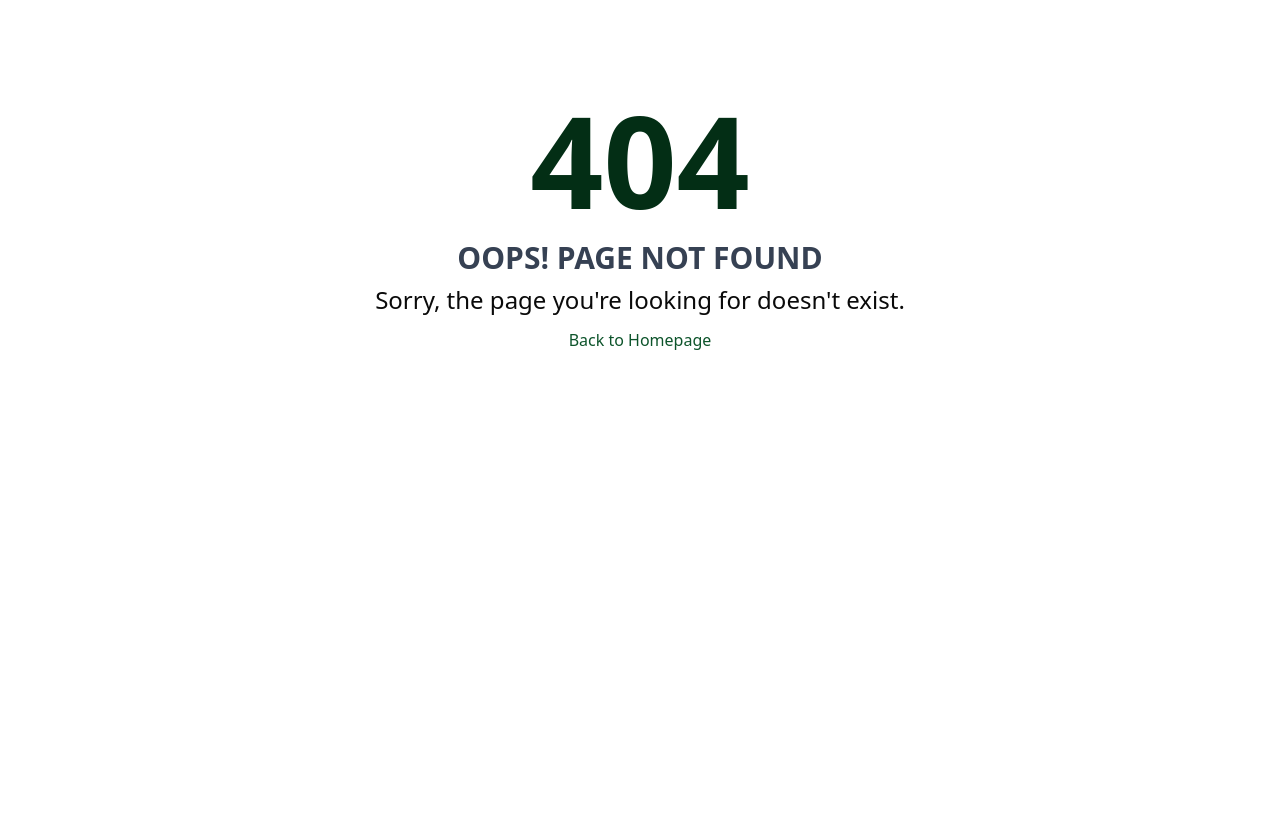
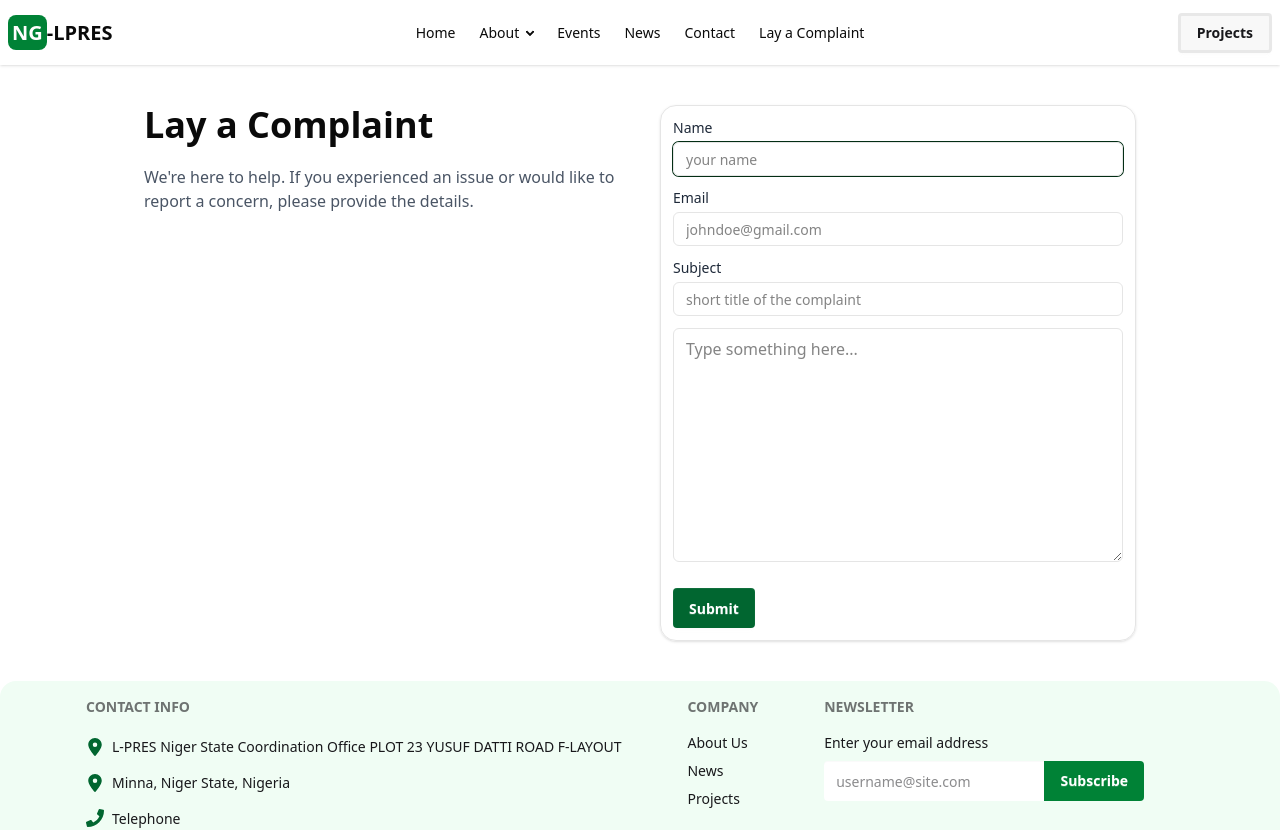
Before and after one commit to samimkabiru/lpres-niger, a React (Vite) app: page /complaint in a window 1280 px wide. Before the commit this address had no page. Shown: the top 830 px of the page. Before the commit the page ends 800 px from the top, so only its background shows below. Built offline with nearby package versions, Linux system fonts and the light colour scheme.

Commit message:
Build the Complaint page.

```diff
--- a/src/components/NavBar.tsx
+++ b/src/components/NavBar.tsx
@@ -14,7 +14,7 @@ const NavBar = () => {
     { name: 'Events', path: '/events' },
     { name: 'News', path: '/news' },
     { name: 'Contact', path: 'contact' },
-    { name: 'Lay a Complaint', path: '#' },
+    { name: 'Lay a Complaint', path: '/complaint' },
   ];
 
   return (
--- /dev/null
+++ b/src/components/ui/sonner.tsx
@@ -0,0 +1,38 @@
+import {
+  CircleCheckIcon,
+  InfoIcon,
+  Loader2Icon,
+  OctagonXIcon,
+  TriangleAlertIcon,
+} from "lucide-react"
+import { useTheme } from "next-themes"
+import { Toaster as Sonner, type ToasterProps } from "sonner"
+
+const Toaster = ({ ...props }: ToasterProps) => {
+  const { theme = "system" } = useTheme()
+
+  return (
+    <Sonner
+      theme={theme as ToasterProps["theme"]}
+      className="toaster group"
+      icons={{
+        success: <CircleCheckIcon className="size-4" />,
+        info: <InfoIcon className="size-4" />,
+        warning: <TriangleAlertIcon className="size-4" />,
+        error: <OctagonXIcon className="size-4" />,
+        loading: <Loader2Icon className="size-4 animate-spin" />,
+      }}
+      style={
+        {
+          "--normal-bg": "var(--popover)",
+          "--normal-text": "var(--popover-foreground)",
+          "--normal-border": "var(--border)",
+          "--border-radius": "var(--radius)",
+        } as React.CSSProperties
+      }
+      {...props}
+    />
+  )
+}
+
+export { Toaster }
--- a/src/main.tsx
+++ b/src/main.tsx
@@ -3,9 +3,11 @@ import { createRoot } from 'react-dom/client';
 import { RouterProvider } from 'react-router-dom';
 import './index.css';
 import router from './routes.tsx';
+import { Toaster } from 'sonner';
 
 createRoot(document.getElementById('root')!).render(
   <StrictMode>
     <RouterProvider router={router} />
+    <Toaster />
   </StrictMode>
 );
--- /dev/null
+++ b/src/pages/ComplaintPage.tsx
@@ -0,0 +1,141 @@
+import { zodResolver } from '@hookform/resolvers/zod';
+import { useForm } from 'react-hook-form';
+import { toast } from 'sonner';
+import { z } from 'zod';
+
+interface FormField {
+  label: 'name' | 'email' | 'subject' | 'description';
+  id: string;
+  type: string;
+  placeholder: string;
+}
+
+const schema = z.object({
+  name: z
+    .string()
+    .min(5, 'name cannot be less than 5 characters.')
+    .max(20, 'name must not exceed 20 characters.'),
+  email: z
+    .email('please enter a valid email address')
+    .min(10)
+    .max(40, 'cannot be more than 40 characters.'),
+  subject: z
+    .string()
+    .min(10, 'subject must be at least 10 characters.')
+    .max(40, 'subject cannot exceed 40 characters'),
+  description: z
+    .string()
+    .min(20, 'description is too short.')
+    .max(500, 'description cannot exceed 500 characters'),
+});
+
+type ComplaintFormData = z.infer<typeof schema>;
+
+const ComplaintPage = () => {
+  const {
+    register,
+    formState: { errors },
+    reset,
+    handleSubmit,
+  } = useForm<ComplaintFormData>({ resolver: zodResolver(schema) });
+  console.log(errors);
+  const formFields: FormField[] = [
+    {
+      label: 'name',
+      id: 'name',
+      type: 'text',
+      placeholder: 'your name',
+    },
+    {
+      label: 'email',
+      id: 'email',
+      type: 'email',
+      placeholder: 'johndoe@gmail.com',
+    },
+    {
+      label: 'subject',
+      id: 'subject',
+      type: 'text',
+      placeholder: 'short title of the complaint',
+    },
+    {
+      label: 'description',
+      id: 'description',
+      type: 'text',
+      placeholder: 'type your complaint here...',
+    },
+  ];
+
+  return (
+    <div className="px-4 py-10 grid gap-10 max-w-[1024px] mx-auto md:grid-cols-2">
+      <div>
+        <h1 className="text-2xl font-semibold mb-5 md:text-4xl">
+          Lay a Complaint
+        </h1>
+        <p className="text-gray-600">
+          We're here to help. If you experienced an issue or would like to
+          report a concern, please provide the details.
+        </p>
+      </div>
+
+      <form
+        className="shadow border rounded-2xl p-3 max-w-lg w-full"
+        noValidate
+        onSubmit={handleSubmit((data) => {
+          console.log(data);
+          toast('Your complaint has been submitted.');
+          reset();
+        })}
+      >
+        {formFields.map((field) =>
+          field.label === 'description' ? (
+            <div key={field.id} className="mb-5">
+              <textarea
+                rows={9}
+                {...register(field.label)}
+                className="border w-full rounded-sm px-3 py-2 outline-0 focus:ring-1 focus:ring-green-950 hover:shadow-sm"
+                id="complaint"
+                placeholder="Type something here..."
+              ></textarea>
+              {errors[field.label] && (
+                <p className="text-red-700 text-xs">
+                  {errors[field.label]?.message}
+                </p>
+              )}
+            </div>
+          ) : (
+            <div key={field.id} className="mb-3">
+              <label
+                htmlFor={field.id}
+                className="block text-sm text-gray-800 mb-1 capitalize"
+              >
+                {field.label}
+              </label>{' '}
+              <input
+                autoFocus={field.label === 'name' && true}
+                {...register(field.label)}
+                className="border placeholder:text-sm px-3 py-1 rounded-sm outline-0 focus:ring-1 focus:ring-green-950 hover:shadow-sm transition-all duration-300 w-full"
+                type={field.type}
+                placeholder={field.placeholder}
+              />
+              {errors[field.label] && (
+                <p className="text-red-700 text-xs">
+                  {errors[field.label]?.message}
+                </p>
+              )}
+            </div>
+          )
+        )}
+
+        <button
+          type="submit"
+          className="btn border-0 bg-green-800 text-white hover:bg-green-950"
+        >
+          Submit
+        </button>
+      </form>
+    </div>
+  );
+};
+
+export default ComplaintPage;
--- a/src/routes.tsx
+++ b/src/routes.tsx
@@ -11,6 +11,7 @@ import Errorpage from './pages/Errorpage';
 import FAQSpage from './pages/FAQSpage';
 import ProjectsDetailspage from './pages/ProjectDetailspage';
 import NewsDetailspage from './pages/NewsDetailspage';
+import ComplaintPage from './pages/ComplaintPage';
 
 const router = createBrowserRouter([
   {
@@ -28,6 +29,7 @@ const router = createBrowserRouter([
       { path: 'projects/:id', element: <ProjectsDetailspage /> },
       { path: 'news/:id', element: <NewsDetailspage /> },
       { path: 'faqs', element: <FAQSpage /> },
+      { path: 'complaint', element: <ComplaintPage /> },
     ],
   },
 ]);
```
Also changed, not shown: package.json (+6 -1 lines), 1 other file (tests, documents, lock files or other folders).
